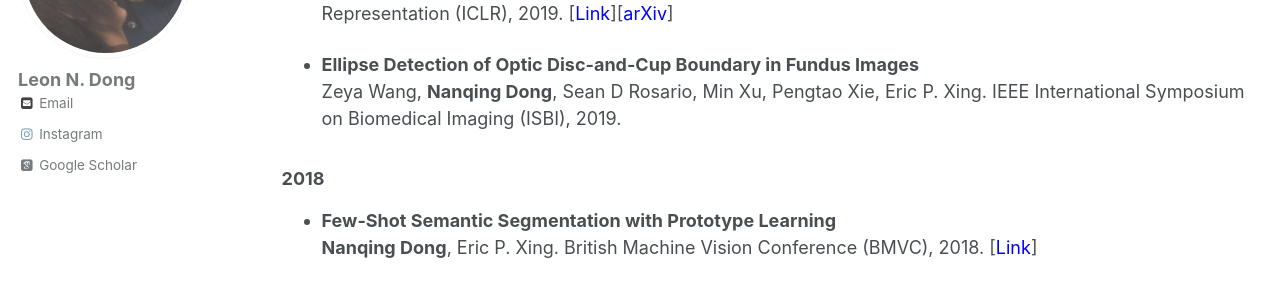
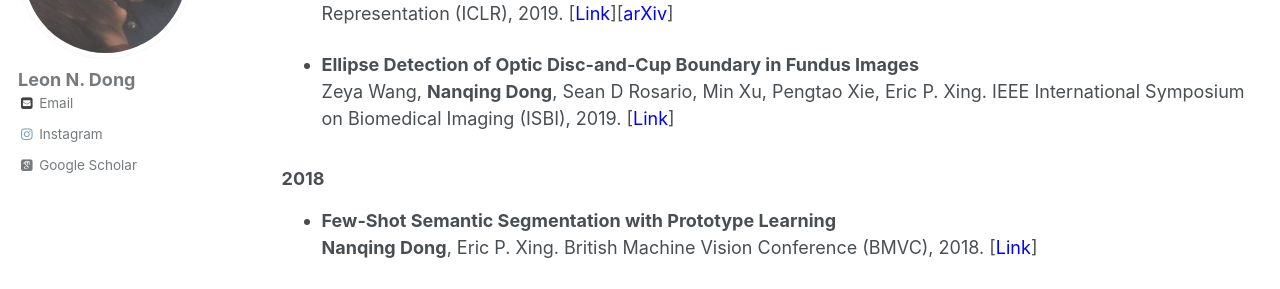
Before and after one commit to eveningdong/eveningdong.github.io, a Jekyll site: the page built from _pages/publications.md, in a window 1280 px wide and 900 px high, scrolled down 568 px. Shown: the part 152-441 px from the top of the window. Built offline with Jekyll 4.4.1, drawn with Linux system fonts in a browser that asks for light colours; some web fonts are replaced.

Commit message:
add isbi link

```diff
--- a/_pages/publications.md
+++ b/_pages/publications.md
@@ -12,7 +12,7 @@ author_profile: true
 ## Journal Papers
 ### 2019
 * **ConnNet: A Long-Range Relation-Aware Pixel-Connectivity Network for Salient Segmentation**
-   Michael Kampffmeyer<sup>\*</sup>, **Nanqing Dong**<sup>\*</sup> (**equal contribution**), Xiaodan Liang, Yujia Zhang, Eric P. Xing. IEEE Transactions on Image Processing (TIP), 2019. [[<span style="color:blue">Link</span>]](https://ieeexplore.ieee.org/abstract/document/8576646)[[<span style="color:blue">arXiv</span>]](https://arxiv.org/pdf/1804.07836.pdf)
+   Michael Kampffmeyer<sup>\*</sup>, **Nanqing Dong**<sup>\*</sup> (**equal contribution**), Xiaodan Liang, Yujia Zhang, Eric P. Xing. IEEE Transactions on Image Processing (TIP), 2019. [[<span style="color:blue">Link</span>]](https://ieeexplore.ieee.org/document/8576646)[[<span style="color:blue">arXiv</span>]](https://arxiv.org/pdf/1804.07836.pdf)
 
 ## Conference Papers
 ### 2019
@@ -20,8 +20,7 @@ author_profile: true
   Wei Dai, Yi Zhou, **Nanqing Dong**, Hao Zhang, Eric P. Xing. International Conference on Learning Representation (ICLR), 2019. [[<span style="color:blue">Link</span>]](https://openreview.net/forum?id=BylQV305YQ)[[<span style="color:blue">arXiv</span>]](https://arxiv.org/pdf/1810.03264.pdf)
 
 * **Ellipse Detection of Optic Disc-and-Cup Boundary in Fundus Images**
-  Zeya Wang, **Nanqing Dong**, Sean D Rosario, Min Xu, Pengtao Xie, Eric P. Xing. IEEE International Symposium on Biomedical Imaging (ISBI), 2019.
-  <!-- [[<span style="color:blue">PDF</span>]](https://nanqingd.github.io/files/ISBI_2019_Camera_Ready.pdf) -->
+  Zeya Wang, **Nanqing Dong**, Sean D Rosario, Min Xu, Pengtao Xie, Eric P. Xing. IEEE International Symposium on Biomedical Imaging (ISBI), 2019. [[<span style="color:blue">Link</span>]](https://ieeexplore.ieee.org/document/8759173)
 
 ### 2018
 * **Few-Shot Semantic Segmentation with Prototype Learning**
```
